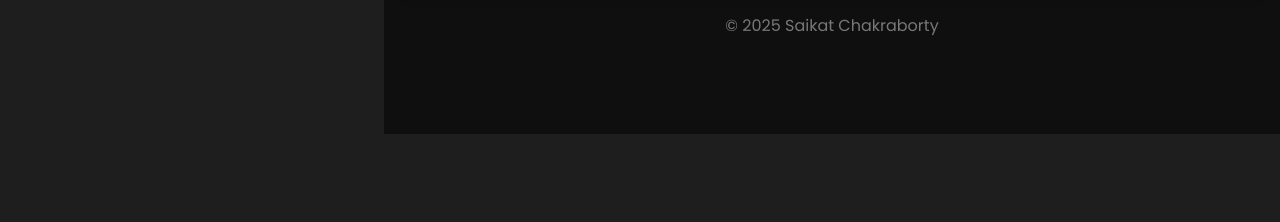
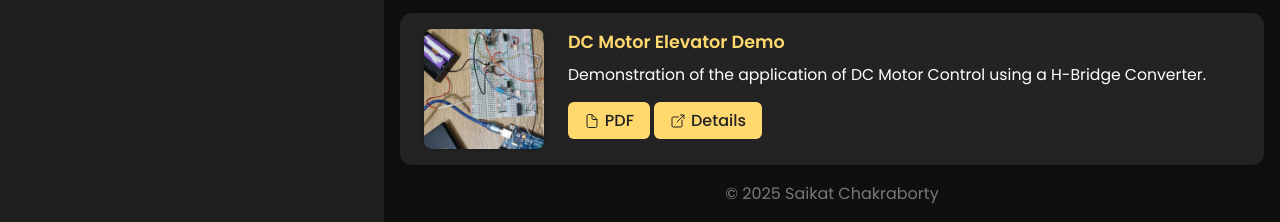
Before and after one commit to Saikat299792458/Saikat299792458.github.io, a plain HTML site: page index.html in a window 1280 px wide. Both pictures are taken after a click on the button "Projects". Shown: the part 666-888 px from the top of the page. Before the commit the page ends 800 px from the top, so only its background shows below. Drawn offline with nearby package versions, Linux system fonts and the light colour scheme.

Commit message:
More peripheral update

```diff
--- a/index.html
+++ b/index.html
@@ -344,6 +344,25 @@
             </div>
           </div>
         </div>
+        <div class="project-card">
+          <img src="assets/images/Projects/Elevator.jpg" alt="DC Motor Elevator Demo" class="project-img">
+          <div class="project-details">
+            <div class="project-title">
+              <b>DC Motor Elevator Demo</b>
+            </div>
+            <div class="project-desc">
+              Demonstration of the application of DC Motor Control using a H-Bridge Converter.
+            </div>
+            <div class="project-actions">
+              <a href="assets/misc/Elevator.pdf" target="_blank" class="pdf-btn">
+                <ion-icon name="document-outline"></ion-icon> PDF
+              </a>
+              <a href="https://www.hackster.io/saikatchakraborty4444/dc-motor-elevator-demo-b39400" target="_blank" class="pdf-btn">
+                <ion-icon name="open-outline"></ion-icon> Details
+              </a>
+            </div>
+          </div>
+        </div>
         <!-- Add more cards as needed -->
       </div>
     </article>
```
Also changed, not shown: assets/images/Projects/Elevator.jpg (added).
